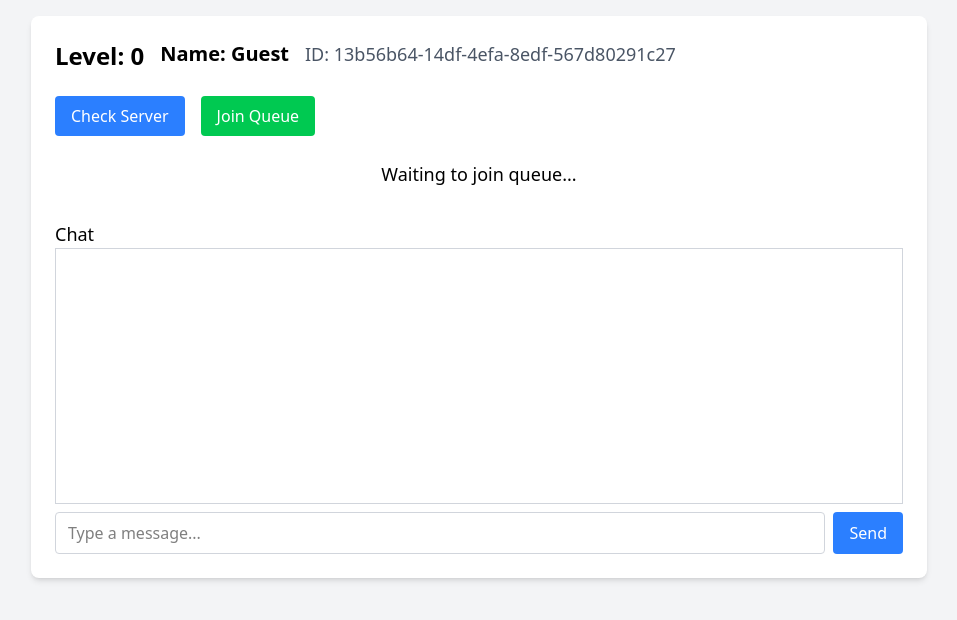
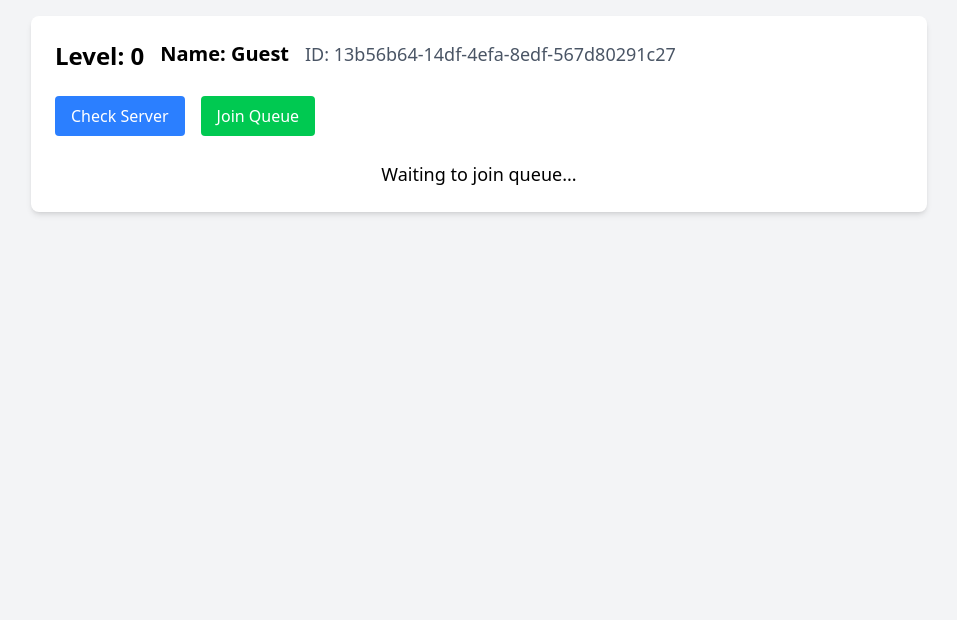
Before and after one commit to pramanandasarkar02/game-server, a React (Vite) app in the folder web-client/: page /games in a window 1280 px wide. Shown: the top 620 px of the page, without its empty margins (161-1118 px from the left). Built offline with nearby package versions, Linux system fonts and the light colour scheme.

Commit message:
frontend logic updated

```diff
--- a/web-client/src/pages/Games.tsx
+++ b/web-client/src/pages/Games.tsx
@@ -216,6 +216,8 @@ const Games: React.FC = () => {
         )}
         <p className="text-center text-lg">{status}</p>
 
+        {/* Chat section: only render when game is running (gameState exists and no winner or draw) */}
+        {gameState && !gameState.winner && !gameState.isDraw && (
           <div className="mt-8">
             <h3 className="text-lg font-medium">Chat</h3>
             <div className="h-64 overflow-y-auto border border-gray-300 p-2">
@@ -242,6 +244,7 @@ const Games: React.FC = () => {
               </button>
             </div>
           </div>
+        )}
 
         {error && <p className="text-red-500 text-sm text-center">{error}</p>}
       </div>
--- a/web-client/src/pages/Home.tsx
+++ b/web-client/src/pages/Home.tsx
@@ -59,6 +59,7 @@ const Home: React.FC = () => {
   return (
     <div className="min-h-screen flex justify-center items-center bg-gray-100">
       <div className="w-full max-w-md p-8 space-y-8 bg-white rounded-lg shadow-md">
+        {/*
         <div>
           <h2 className="text-2xl font-bold text-center text-gray-900">Create Account</h2>
           <div className="mt-8 space-y-6">
@@ -98,6 +99,7 @@ const Home: React.FC = () => {
             </button>
           </div>
         </div>
+         */}
 
         <div>
           <h2 className="text-2xl font-bold text-center text-gray-900">Login</h2>
```
Lines whose indentation alone changed are shown as unchanged.
